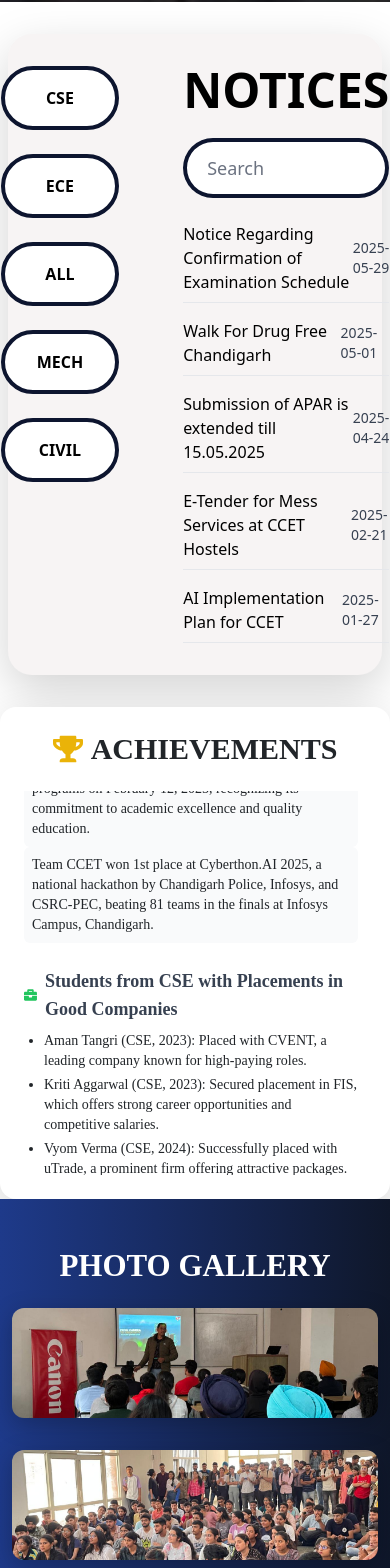
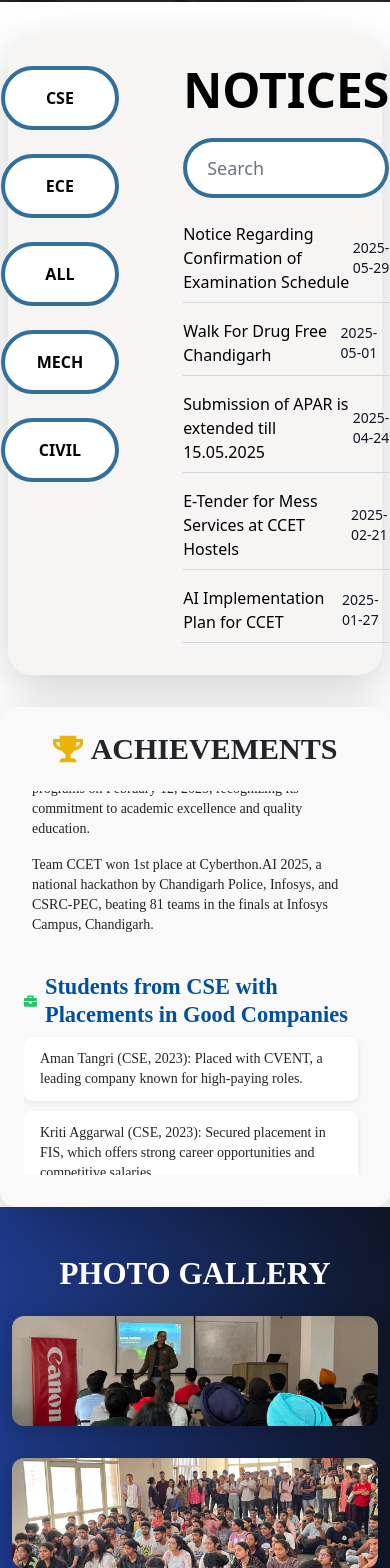
Before and after one commit to vansshb5/ccet-website, a React (Vite) app: page / in a window 390 px wide. Shown: the part 4000-5568 px from the top of the page. Built offline with nearby package versions, Linux system fonts and the light colour scheme.

Commit message:
feature added (#172)

```diff
--- /dev/null
+++ b/src/components/ToggleTheme.jsx
@@ -0,0 +1,38 @@
+import { useState, useEffect } from "react";
+import { useLocation } from "react-router-dom";
+
+function ToggleTheme() {
+  const location = useLocation();
+  if (location.pathname !== "/") return null; // Only show on home page
+
+  const [darkMode, setDarkMode] = useState(() => {
+    return localStorage.getItem("theme") === "dark";
+  });
+
+  useEffect(() => {
+    if (darkMode) {
+      document.body.classList.add("dark");
+      localStorage.setItem("theme", "dark");
+    } else {
+      document.body.classList.remove("dark");
+      localStorage.setItem("theme", "light");
+    }
+  }, [darkMode]);
+
+  return (
+    <div className="sticky top-[var(--header-height,64px)] z-50 flex justify-end px-4 py-2 bg-transparent">
+      <button
+        onClick={() => setDarkMode(!darkMode)}
+        className={`px-4 py-2 rounded-lg border transition-colors duration-200
+          ${darkMode
+            ? "bg-white text-black border-gray-300 hover:bg-gray-100"
+            : "bg-gray-800 text-white border-gray-600 hover:bg-gray-700"
+          }`}
+      >
+        {darkMode ? "☀️ Light Mode" : "🌙 Dark Mode"}
+      </button>
+    </div>
+  );
+}
+
+export default ToggleTheme;
--- a/src/index.css
+++ b/src/index.css
@@ -1,3 +1,8 @@
 @tailwind base;
 @tailwind components;
 @tailwind utilities;
+/* Dark mode global styles */
+.dark {
+  background-color: #121212;
+  color: #ffffff;
+}
--- a/src/pages/Home/Achievements.css
+++ b/src/pages/Home/Achievements.css
@@ -10,6 +10,11 @@
   position: relative;
 }
 
+.dark .achievements-section {
+  background: #1f2937; /* gray-800 for dark mode */
+  box-shadow: 0 4px 15px rgba(0,0,0,0.6);
+}
+
 .achievements-title {
   font-size: 2rem;
   font-weight: bold;
@@ -18,6 +23,10 @@
   display: flex;
   align-items: center;
   gap: 10px;
+}
+
+.dark .achievements-title {
+  color: #e5e7eb; /* text-gray-200 */
 }
 
 .achievements-scroll {
@@ -42,6 +51,10 @@
   gap: 8px;
 }
 
+.dark .achievement-category h3 {
+  color: #93c5fd; /* lighter blue in dark mode */
+}
+
 .achievement-category ul {
   list-style: none;
   padding-left: 0;
@@ -53,7 +66,12 @@
   margin-bottom: 10px;
   border-radius: 8px;
   box-shadow: 0 2px 6px rgba(0,0,0,0.08);
-  transition: transform 0.2s;
+  transition: transform 0.2s, background 0.3s;
+}
+
+.dark .achievement-category li {
+  background: #374151; /* gray-700 */
+  color: #f9fafb; /* text-gray-50 */
 }
 
 .achievement-category li:hover {
--- a/src/pages/Home/Achievements.jsx
+++ b/src/pages/Home/Achievements.jsx
@@ -1,5 +1,7 @@
 import { useEffect } from "react";
 import { FaTrophy, FaBriefcase, FaUniversity, FaUsers } from "react-icons/fa";
+import "./Achievements.css"; // make sure this is imported
+
 
 function Achievements() {
   useEffect(() => {
@@ -16,32 +18,32 @@ function Achievements() {
   }, []);
 
   return (
-    <div className="p-6 bg-white shadow-lg rounded-2xl">
-      <h2 className="text-3xl font-bold text-center mb-6 flex items-center justify-center gap-2">
+    <div className="achievements-section p-6 shadow-lg rounded-2xl ">
+      <h2 className="achievements -title text-3xl font-bold text-center mb-6 flex items-center justify-center gap-2 ">
         <FaTrophy className="text-yellow-500" /> ACHIEVEMENTS
       </h2>
 
-      <div id="achievements-scroll" className="h-96 overflow-hidden space-y-6 pr-2">
+      <div id="achievements-scroll" className="achievements -scroll h-96 overflow-hidden space-y-6 pr-2">
 
         {/* General Achievements */}
-        <section>
-          <h3 className="font-bold text-lg text-gray-700 mb-2 flex items-center gap-2">
+        <section className="achievement-category">
+          <h3 className=" font-bold text-lg  mb-2 flex items-center gap-2">
             <FaTrophy className="text-yellow-500" /> Achievements
           </h3>
-          <p className="text-sm bg-gray-50 p-2 rounded">
+          <p className="text-sm  p-2 rounded">
             Chandigarh College of Engineering and Technology (CCET) received NBA accreditation for its B.E. (Computer Science and Engineering) and B.E. (Electronics and Communication Engineering) programs on February 12, 2025, recognizing its commitment to academic excellence and quality education.
           </p>
-          <p className="text-sm bg-gray-50 p-2 rounded">
+          <p className="text-sm p-2 rounded">
             Team CCET won 1st place at Cyberthon.AI 2025, a national hackathon by Chandigarh Police, Infosys, and CSRC-PEC, beating 81 teams in the finals at Infosys Campus, Chandigarh.
           </p>
         </section>
 
         {/* CSE Placements */}
-        <section>
-          <h3 className="font-bold text-lg text-gray-700 mb-2 flex items-center gap-2">
+        <section className="achievement-category">
+          <h3 className=" font-bold text-lg  mb-2 flex items-center gap-2">
             <FaBriefcase className="text-green-500" /> Students from CSE with Placements in Good Companies
           </h3>
-          <ul className="list-disc pl-5 space-y-1 text-sm">
+          <ul className="list-disc pl-5 space-y-1 text-sm ">
             <li>Aman Tangri (CSE, 2023): Placed with CVENT, a leading company known for high-paying roles.</li>
             <li>Kriti Aggarwal (CSE, 2023): Secured placement in FIS, which offers strong career opportunities and competitive salaries.</li>
             <li>Vyom Verma (CSE, 2024): Successfully placed with uTrade, a prominent firm offering attractive packages.</li>
@@ -56,11 +58,11 @@ function Achievements() {
         </section>
 
         {/* ECE Placements */}
-        <section>
-          <h3 className="font-bold text-lg text-gray-700 mb-2 flex items-center gap-2">
+        <section className="achievement-category">
+          <h3 className="font-bold text-lg  mb-2 flex items-center gap-2">
             <FaBriefcase className="text-blue-500" /> Students from ECE with Placements in Good Companies
           </h3>
-          <ul className="list-disc pl-5 space-y-1 text-sm">
+          <ul className="list-disc pl-5 space-y-1 text-sm text-gray-900 dark:text-gray-900">
             <li>Kanishka Singh (ECE, 2023): Recruited by uTrade (QA), a top-tier company in financial technology.</li>
             <li>Anika Takkar (ECE, 2024): Secured a position with uTrade, emphasizing her strong technical skills.</li>
             <li>Rishika (ECE, 2024): Placed with Elite Safety Sciences, a reputable organization in its sector.</li>
@@ -75,18 +77,18 @@ function Achievements() {
         </section>
 
         {/* Higher Studies */}
-        <section>
-          <h3 className="font-bold text-lg text-gray-700 mb-2 flex items-center gap-2">
+        <section className="achievement-category">
+          <h3 className="font-bold text-lg text-gray-700 dark:text-gray-700 mb-2 flex items-center gap-2">
             <FaUniversity className="text-purple-500" /> Students Placed in Good Colleges after Graduation
           </h3>
-          <ul className="list-disc pl-5 space-y-1 text-sm">
+          <ul className="list-disc pl-5 space-y-1 text-sm text-gray-900 dark:text-gray-900">
             <li>Gopal Mengi (CO, 2020): Pursuing MSc at Universität des Saarlandes, Germany.</li>
             <li>Gagandeep Mangat (CO, 2016): Secured admission for M.Tech at IIT Kanpur through GATE (AIR 202).</li>
             <li>Saksham Gupta (CO, 2016): Enrolled in PGP at the Indian School of Business, India.</li>
             <li>Shreya Attri (CO, 2016): Accepted into the MBA program at NMIMS, Bangalore, India, via CAT.</li>
             <li>Avinash Kaur Sama (CO, 2016): Pursuing M.E. CSE at UIET, Chandigarh, India, through PUCET.</li>
             <li>Abhishek Kaushik (CO, 2017): Admitted to M.Tech CS at IISC, Bangalore, India, with GATE (AIR 106).</li>
-            <li>Lakshay Mittal (CO, 2017): Currently pursuing an MS in Computer Science (2022-2024) at San Francisco State University, United States.</li>
+             <li>Lakshay Mittal (CO, 2017): Currently pursuing an MS in Computer Science (2022-2024) at San Francisco State University, United States.</li>
             <li>Manvi Goel (CO, 2017): Enrolled in the MBA (Analytics) program (2023-2025) at IIM Kashipur, India.</li>
             <li>Neha Garg (CO, 2017): Pursuing M.Tech at IIIT Allahabad, India.</li>
             <li>Paritosh Singh (CO, 2017): Completed an MS in Computer Science (AI, 2021-23) at the University of Southern California, United States.</li>
@@ -100,20 +102,20 @@ function Achievements() {
         </section>
 
         {/* Other Achievements */}
-        <section>
-          <h3 className="font-bold text-lg text-gray-700 mb-2 flex items-center gap-2">
+        <section className="achievement-category">
+          <h3 className="font-bold text-lg text-gray-700 dark:text-gray-700 mb-2 flex items-center gap-2">
             <FaUsers className="text-red-500" /> Other Notable Achievements
           </h3>
-          <p className="text-sm bg-gray-50 p-2 rounded">
+          <p className="text-sm   p-2 rounded">
             On 9th August 2023, The National Service Scheme (NSS) unit of Chandigarh College of Engineering and Technology (degree wing), organized a Plantation Drive for Medicinal Plants. As part of 'Meri Maati Mera Desh,' 75 medicinal plants were planted, nurturing both environment and community
           </p>
-          <p className="text-sm bg-gray-50 p-2 rounded">
+          <p className="text-sm  p-2 rounded">
             Apostle of Speech, the Literary and Debating Society of CCET, has once again proven its excellence in the field of debate by emerging as the champions of the IIT Kanpur Antragani Fest Parliamentary Debate Competition, held from 17th March to 20th March 2023. The team, comprising Chatenya from Mechanical Engineering 3rd year, Ishita from Computer Science Engineering 3rd year, and Raj from Computer Science Engineering 1st year, secured the coveted 1st position in the competition, showcasing their skills and knowledge of various pertinent issues.
           </p>
-          <p className="text-sm bg-gray-50 p-2 rounded">
+          <p className="text-sm  p-2 rounded">
             In addition to their team win, individual members of the Apostle of Speech team also received top honors in the competition. Ishita was awarded the Best Speaker of the competition, while Chatenya was named the Second Best Speaker. Their eloquence, wit, and astute observations set them apart from the other participants, and rightfully earned them the recognition they deserve.
           </p>
-          <p className="text-sm bg-gray-50 p-2 rounded">
+          <p className="text-sm p-2 rounded">
             Congratulations to the team and we wish them all the best for their future endeavors AOS Club is proud to announce following achievements:
           </p>
         </section>
--- a/src/pages/Home/NewAlumni.jsx
+++ b/src/pages/Home/NewAlumni.jsx
@@ -14,7 +14,7 @@ const NewAlumni = () => {
   return (
     <div className="">
         <div className="text-center m-2 p-2">
-        <h2 className="text-4xl lg:text-5xl font-bold text-gray-900 mb-4 relative inline-block">
+        <h2 className="text-4xl lg:text-5xl font-bold text-gray-700 dark:text-[#30709aff] mb-4 relative inline-block">
           Our Alumni
         </h2>
       </div>
--- a/src/pages/Home/NoticePanel.jsx
+++ b/src/pages/Home/NoticePanel.jsx
@@ -11,15 +11,14 @@ const notices = [
 
 export default function NoticePanel() {
   return (
-
-    <div className="flex justify-center items-start bg-[#f7f4f4] p-8 gap-16 font-sans mt-8 mb-8 mr-2 ml-2 rounded-3xl shadow-lg">
+    <div className="flex justify-center items-start bg-[#f7f4f4] dark:bg-gray-700 p-8 gap-16 font-sans mt-8 mb-8 mr-2 ml-2 rounded-3xl shadow-lg transition-colors duration-300">
 
       {/* Sidebar buttons */}
       <div className="flex flex-col gap-4">
         {departments.map((dept, index) => (
           <button
             key={index}
-            className="bg-white text-black font-semibold px-8 py-3 rounded-full border-4 border-[#0d152f] hover:bg-[#1a2347] transition"
+            className="bg-white dark:bg-gray-800 text-black dark:text-white font-semibold px-8 py-3 rounded-full border-4 border-[#30709aff] hover:bg-[#1a2347] dark:hover:bg-[#2a3568] transition"
           >
             {dept}
           </button>
@@ -28,16 +27,17 @@ export default function NoticePanel() {
 
       {/* Notices Panel */}
       <div className="w-full max-w-2xl">
-        <h1 className="text-5xl font-semibold text-center mb-6 text-black">NOTICES</h1>
+        <h1 className="text-5xl font-semibold text-center mb-6 text-black dark:text-[#30709aff]
+        ">NOTICES</h1>
 
         {/* Search bar */}
         <div className="mb-6">
           <input
             type="text"
             placeholder="Search"
-            className="w-full px-6 py-3 rounded-full border-none outline-none text-black bg-white shadow-md placeholder:text-gray-500 text-lg"
+            className="w-full px-6 py-3 rounded-full border-none outline-none text-black dark:text-white bg-white dark:bg-gray-800 shadow-md placeholder:text-gray-500 dark:placeholder:text-gray-400 text-lg"
             style={{
-              boxShadow: "inset 0 0 0 4px #0d152f"
+              boxShadow: "inset 0 0 0 4px #30709aff"
             }}
           />
         </div>
@@ -45,9 +45,12 @@ export default function NoticePanel() {
         {/* Notice list */}
         <ul className="space-y-4">
           {notices.map((notice, index) => (
-            <li key={index} className="flex justify-between items-center text-black text-md border-b pb-2">
+            <li
+              key={index}
+              className="flex justify-between items-center text-black dark:text-gray-600 text-md border-b border-gray-300 dark:border-gray-700 pb-2"
+            >
               <a href="#" className="hover:underline">{notice.title}</a>
-              <span className="text-gray-700 text-sm">{notice.date}</span>
+              <span className="text-gray-900 dark:text-gray-400 text-sm">{notice.date}</span>
             </li>
           ))}
         </ul>
--- a/tailwind.config.js
+++ b/tailwind.config.js
@@ -1,5 +1,6 @@
 // tailwind.config.js
 module.exports = {
+    darkMode: 'class', // 👈 This is the key line
   content: [
     "./index.html",
     "./src/**/*.{js,ts,jsx,tsx}",
```
Also changed, not shown: src/components/header/Header.jsx (+26 -6 lines), src/pages/Home/ContactUs.jsx (+16 -46 lines).
